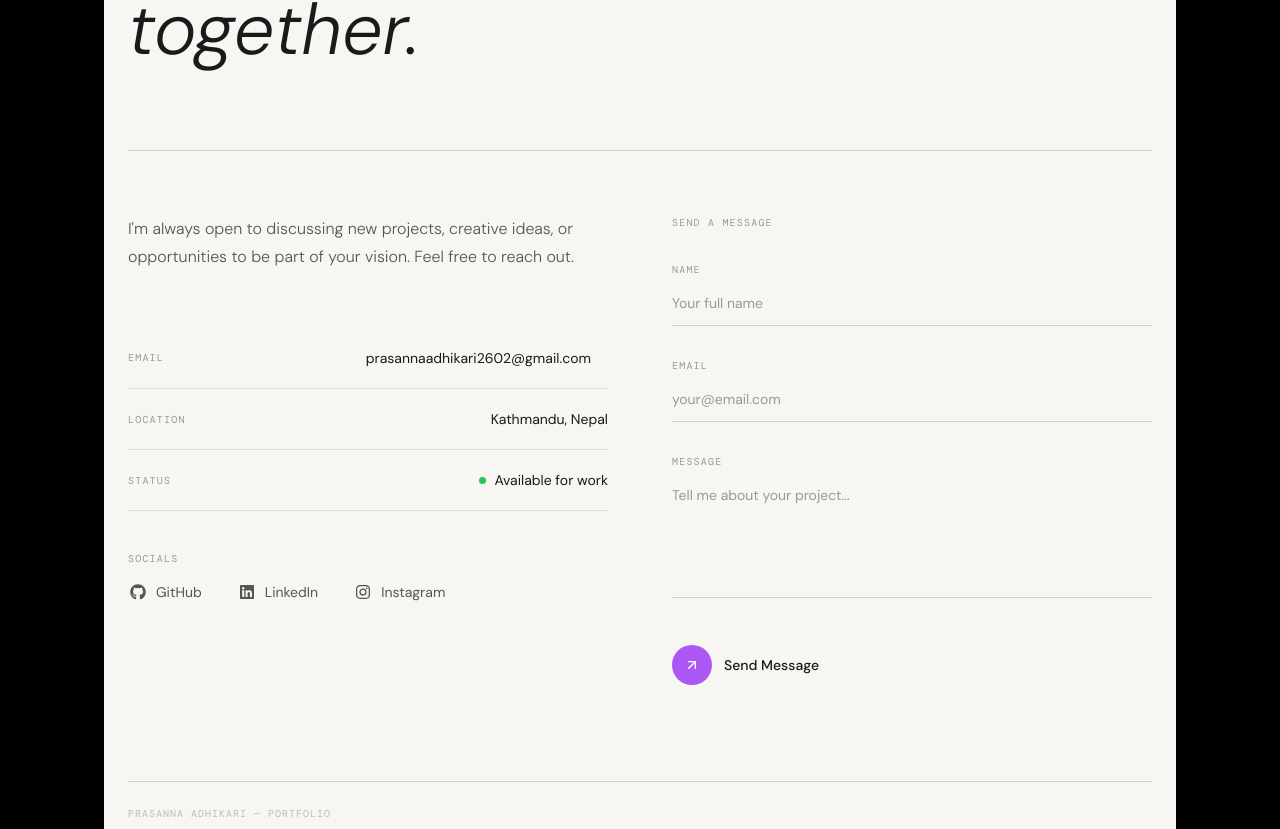
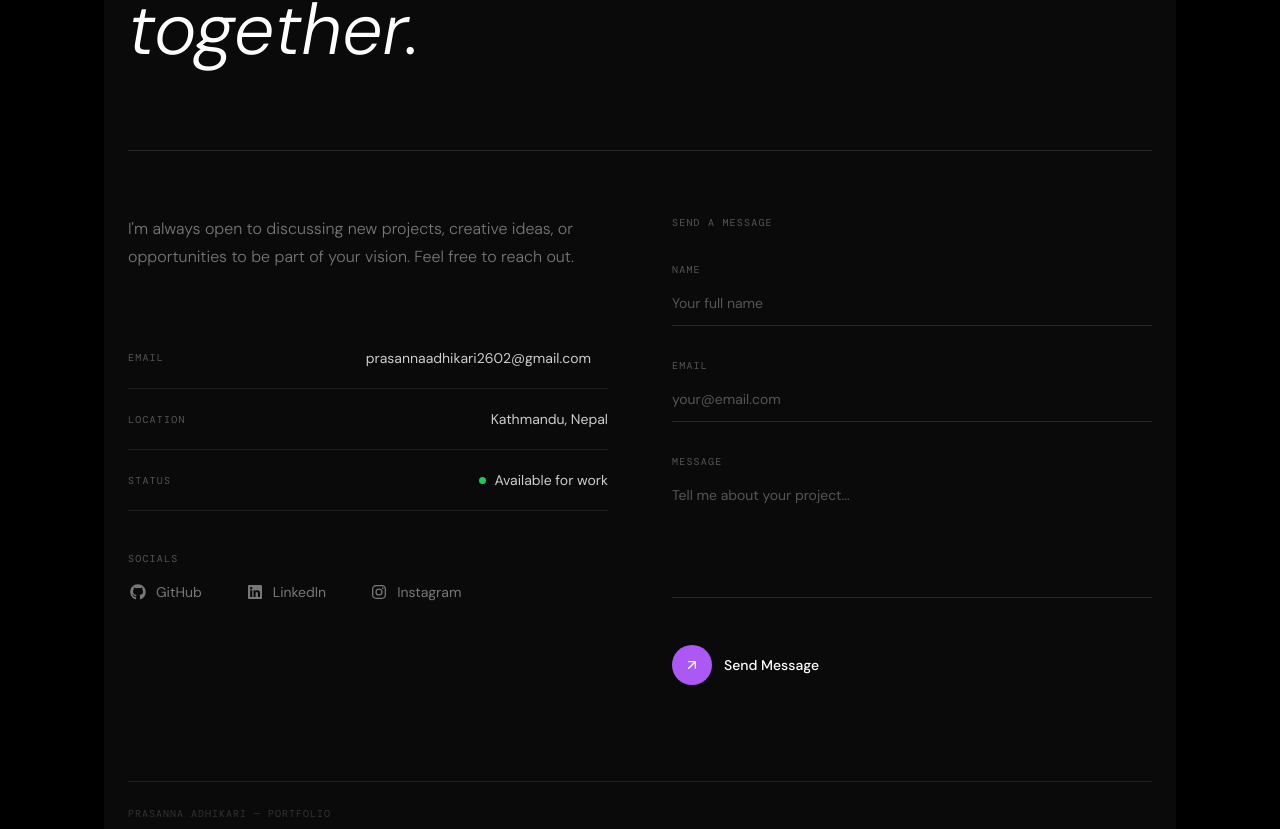
Before and after one commit to prasannaadhikari2602/Portfolio, a React (Vite) app: page / in a window 1280 px wide. Shown: the part 4811-5640 px from the top of the page. Built offline with nearby package versions, Linux system fonts and the light colour scheme.

Commit message:
changed color

```diff
--- a/src/sections/Contact.jsx
+++ b/src/sections/Contact.jsx
@@ -32,15 +32,14 @@ const Contact = () => {
   ];
 
   const inputClass = (name) => `
-    w-full bg-transparent border-0 border-b py-3 text-[#1a1a1a] text-sm outline-none
-    placeholder:text-[#999] transition-colors duration-300
-    ${focused === name ? "border-[#AC58F5]" : "border-[#d0d0d0]"}
+    w-full bg-transparent border-0 border-b py-3 text-white text-sm outline-none
+    placeholder:text-[#555] transition-colors duration-300
+    ${focused === name ? "border-[#AC58F5]" : "border-[#2a2a2a]"}
   `;
 
   return (
-    <div style={{ backgroundColor: "#f7f6f3", fontFamily: "'DM Sans', sans-serif" }} className="text-[#1a1a1a] px-6 py-24 min-h-screen">
+    <div style={{ backgroundColor: "#0a0a0a", fontFamily: "'DM Sans', sans-serif" }} className="text-white px-6 py-24 min-h-screen">
 
-      {/* Google Font */}
       <style>{`
         @import url('https://fonts.googleapis.com/css2?family=DM+Sans:ital,wght@0,300;0,400;0,500;1,300&family=DM+Mono:wght@400;500&display=swap');
         * { box-sizing: border-box; }
@@ -54,14 +53,14 @@ const Contact = () => {
           <p style={{ fontFamily: "'DM Mono', monospace", fontSize: "11px", letterSpacing: "0.15em" }} className="text-[#AC58F5] uppercase mb-4">
             — Contact
           </p>
-          <h1 style={{ fontFamily: "'DM Sans', sans-serif", fontWeight: 300, lineHeight: 1.1 }} className="text-5xl md:text-7xl text-[#1a1a1a]">
+          <h1 style={{ fontWeight: 300, lineHeight: 1.1 }} className="text-5xl md:text-7xl text-white">
             Let's work<br />
             <em style={{ fontStyle: "italic", fontWeight: 300 }}>together.</em>
           </h1>
         </div>
 
         {/* Thin rule */}
-        <div style={{ height: "1px", backgroundColor: "#d0d0d0" }} className="mb-16" />
+        <div style={{ height: "1px", backgroundColor: "#2a2a2a" }} className="mb-16" />
 
         {/* Main Grid */}
         <div className="grid lg:grid-cols-2 gap-16 items-start">
@@ -69,7 +68,7 @@ const Contact = () => {
           {/* Left — Info */}
           <div className="flex flex-col">
 
-            <p style={{ fontWeight: 300, lineHeight: 1.8 }} className="text-[#555] text-base mb-14">
+            <p style={{ fontWeight: 300, lineHeight: 1.8 }} className="text-[#777] text-base mb-14">
               I'm always open to discussing new projects, creative ideas, or
               opportunities to be part of your vision. Feel free to reach out.
             </p>
@@ -77,36 +76,35 @@ const Contact = () => {
             {/* Info rows */}
             <div className="flex flex-col">
 
-              {/* Email row */}
-              <div className="flex items-start justify-between py-5" style={{ borderBottom: "1px solid #e0e0e0" }}>
-                <p style={{ fontFamily: "'DM Mono', monospace", fontSize: "10px", letterSpacing: "0.12em" }} className="text-[#999] uppercase pt-0.5">
+              <div className="flex items-start justify-between py-5" style={{ borderBottom: "1px solid #1e1e1e" }}>
+                <p style={{ fontFamily: "'DM Mono', monospace", fontSize: "10px", letterSpacing: "0.12em" }} className="text-[#555] uppercase pt-0.5">
                   Email
                 </p>
                 <a
                   href="mailto:prasannaadhikari2602@gmail.com"
-                  className="text-sm text-[#1a1a1a] hover:text-[#AC58F5] transition-colors duration-200 flex items-center gap-1 group"
+                  target="_blank"
+                  rel="noreferrer"
+                  className="text-sm text-[#ccc] hover:text-[#AC58F5] transition-colors duration-200 flex items-center gap-1 group"
                 >
                   <span className="break-all text-right">prasannaadhikari2602@gmail.com</span>
                   <ArrowUpRight size={13} className="shrink-0 opacity-0 group-hover:opacity-100 transition-opacity duration-200" />
                 </a>
               </div>
 
-              {/* Location row */}
-              <div className="flex items-center justify-between py-5" style={{ borderBottom: "1px solid #e0e0e0" }}>
-                <p style={{ fontFamily: "'DM Mono', monospace", fontSize: "10px", letterSpacing: "0.12em" }} className="text-[#999] uppercase">
+              <div className="flex items-center justify-between py-5" style={{ borderBottom: "1px solid #1e1e1e" }}>
+                <p style={{ fontFamily: "'DM Mono', monospace", fontSize: "10px", letterSpacing: "0.12em" }} className="text-[#555] uppercase">
                   Location
                 </p>
-                <p className="text-sm text-[#1a1a1a]">Kathmandu, Nepal</p>
+                <p className="text-sm text-[#ccc]">Kathmandu, Nepal</p>
               </div>
 
-              {/* Availability row */}
-              <div className="flex items-center justify-between py-5" style={{ borderBottom: "1px solid #e0e0e0" }}>
-                <p style={{ fontFamily: "'DM Mono', monospace", fontSize: "10px", letterSpacing: "0.12em" }} className="text-[#999] uppercase">
+              <div className="flex items-center justify-between py-5" style={{ borderBottom: "1px solid #1e1e1e" }}>
+                <p style={{ fontFamily: "'DM Mono', monospace", fontSize: "10px", letterSpacing: "0.12em" }} className="text-[#555] uppercase">
                   Status
                 </p>
                 <div className="flex items-center gap-2">
                   <span style={{ width: 7, height: 7, borderRadius: "50%", backgroundColor: "#22c55e", display: "inline-block" }} />
-                  <p className="text-sm text-[#1a1a1a]">Available for work</p>
+                  <p className="text-sm text-[#ccc]">Available for work</p>
                 </div>
               </div>
 
@@ -114,17 +112,17 @@ const Contact = () => {
 
             {/* Socials */}
             <div className="mt-10 flex flex-col gap-3">
-              <p style={{ fontFamily: "'DM Mono', monospace", fontSize: "10px", letterSpacing: "0.12em" }} className="text-[#999] uppercase mb-1">
+              <p style={{ fontFamily: "'DM Mono', monospace", fontSize: "10px", letterSpacing: "0.12em" }} className="text-[#555] uppercase mb-1">
                 Socials
               </p>
-              <div className="flex gap-4">
+              <div className="flex gap-6">
                 {socials.map((s) => (
                   <a
                     key={s.label}
                     href={s.href}
                     target="_blank"
                     rel="noreferrer"
-                    className="flex items-center gap-2 text-sm text-[#555] hover:text-[#AC58F5] transition-colors duration-200 group"
+                    className="flex items-center gap-2 text-sm text-[#777] hover:text-[#AC58F5] transition-colors duration-200 group"
                   >
                     <FontAwesomeIcon icon={s.icon} className="text-base" />
                     <span className="hidden sm:inline">{s.label}</span>
@@ -138,14 +136,14 @@ const Contact = () => {
 
           {/* Right — Form */}
           <div>
-            <p style={{ fontFamily: "'DM Mono', monospace", fontSize: "10px", letterSpacing: "0.12em" }} className="text-[#999] uppercase mb-8">
+            <p style={{ fontFamily: "'DM Mono', monospace", fontSize: "10px", letterSpacing: "0.12em" }} className="text-[#555] uppercase mb-8">
               Send a message
             </p>
 
             <form onSubmit={onSubmit} className="flex flex-col gap-8">
 
               <div>
-                <label style={{ fontFamily: "'DM Mono', monospace", fontSize: "10px", letterSpacing: "0.12em" }} className="block text-[#999] uppercase mb-1">
+                <label style={{ fontFamily: "'DM Mono', monospace", fontSize: "10px", letterSpacing: "0.12em" }} className="block text-[#555] uppercase mb-1">
                   Name
                 </label>
                 <input
@@ -160,7 +158,7 @@ const Contact = () => {
               </div>
 
               <div>
-                <label style={{ fontFamily: "'DM Mono', monospace", fontSize: "10px", letterSpacing: "0.12em" }} className="block text-[#999] uppercase mb-1">
+                <label style={{ fontFamily: "'DM Mono', monospace", fontSize: "10px", letterSpacing: "0.12em" }} className="block text-[#555] uppercase mb-1">
                   Email
                 </label>
                 <input
@@ -175,7 +173,7 @@ const Contact = () => {
               </div>
 
               <div>
-                <label style={{ fontFamily: "'DM Mono', monospace", fontSize: "10px", letterSpacing: "0.12em" }} className="block text-[#999] uppercase mb-1">
+                <label style={{ fontFamily: "'DM Mono', monospace", fontSize: "10px", letterSpacing: "0.12em" }} className="block text-[#555] uppercase mb-1">
                   Message
                 </label>
                 <textarea
@@ -193,7 +191,7 @@ const Contact = () => {
               <div className="pt-2">
                 <button
                   type="submit"
-                  className="group flex items-center gap-3 text-sm font-medium text-[#1a1a1a] hover:text-[#AC58F5] transition-colors duration-200"
+                  className="group flex items-center gap-3 text-sm font-medium text-white hover:text-[#AC58F5] transition-colors duration-200"
                 >
                   <span
                     style={{ backgroundColor: "#AC58F5" }}
@@ -205,12 +203,12 @@ const Contact = () => {
                 </button>
 
                 {result === "sending" && (
-                  <p style={{ fontFamily: "'DM Mono', monospace", fontSize: "11px" }} className="text-[#999] mt-4">
+                  <p style={{ fontFamily: "'DM Mono', monospace", fontSize: "11px" }} className="text-[#555] mt-4">
                     Sending…
                   </p>
                 )}
                 {result === "success" && (
-                  <p style={{ fontFamily: "'DM Mono', monospace", fontSize: "11px" }} className="text-green-600 mt-4">
+                  <p style={{ fontFamily: "'DM Mono', monospace", fontSize: "11px" }} className="text-green-500 mt-4">
                     ✓ Message sent successfully.
                   </p>
                 )}
@@ -226,9 +224,9 @@ const Contact = () => {
 
         </div>
 
-        {/* Bottom rule + footer note */}
-        <div style={{ height: "1px", backgroundColor: "#d0d0d0" }} className="mt-24 mb-6" />
-        <p style={{ fontFamily: "'DM Mono', monospace", fontSize: "10px", letterSpacing: "0.1em" }} className="text-[#bbb] uppercase">
+        {/* Bottom rule */}
+        <div style={{ height: "1px", backgroundColor: "#1e1e1e" }} className="mt-24 mb-6" />
+        <p style={{ fontFamily: "'DM Mono', monospace", fontSize: "10px", letterSpacing: "0.1em" }} className="text-[#333] uppercase">
           Prasanna Adhikari — Portfolio
         </p>
 
```
